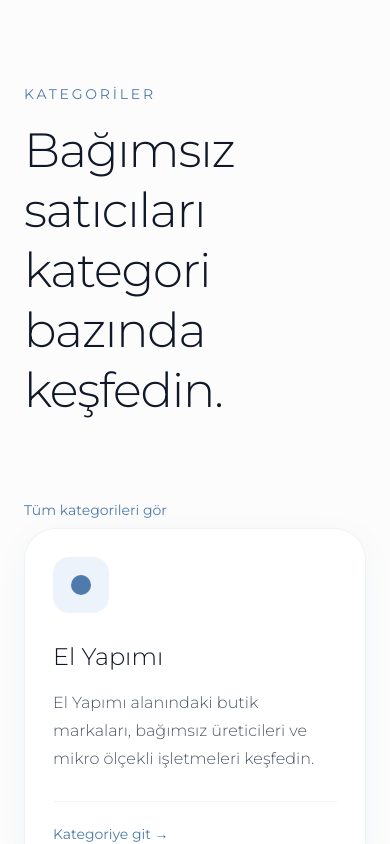
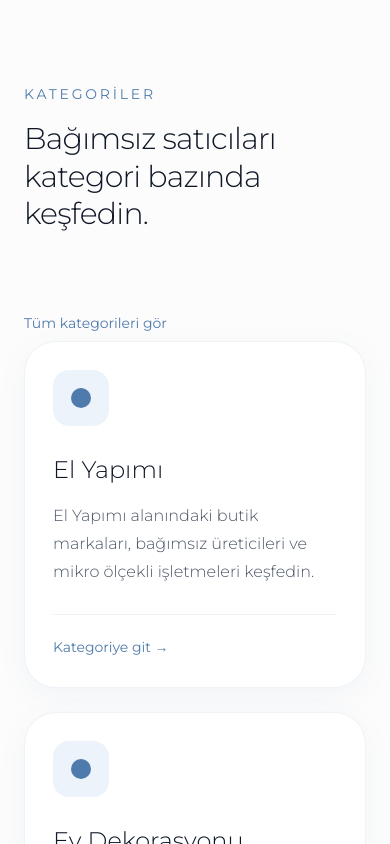
Before and after one commit to oguzkaraa1975/microvend-last, a React (Vite) app: page / in a window 390 px wide. Shown: the part 1560-2404 px from the top of the page. Built offline with nearby package versions, Linux system fonts and the light colour scheme.

Commit message:
Improve mobile section heading scale

```diff
--- a/src/components/SectionHeading.tsx
+++ b/src/components/SectionHeading.tsx
@@ -15,7 +15,7 @@ function SectionHeading({
         {label}
       </p>
 
-      <h2 className="text-5xl font-light leading-tight tracking-tight text-gray-900">
+      <h2 className="text-3xl font-light leading-tight tracking-tight text-gray-900 sm:text-4xl md:text-5xl">
         {title}
       </h2>
 
```
